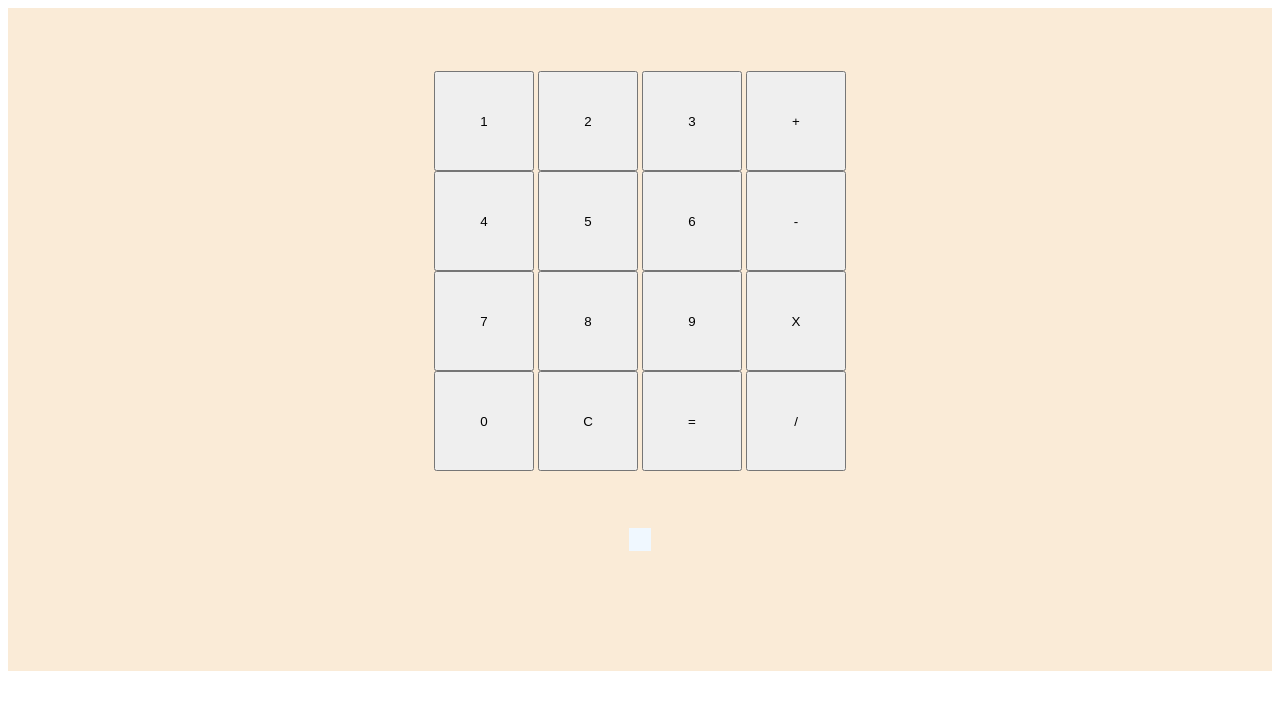
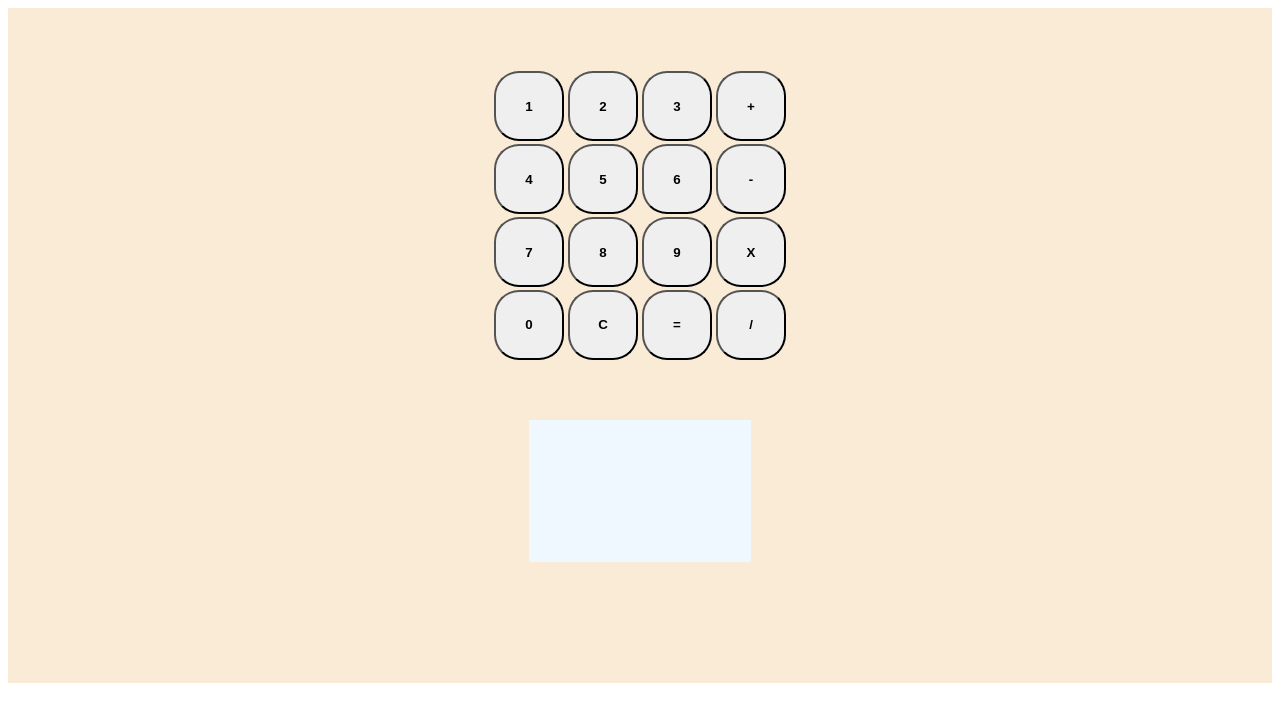
Before and after one commit to Batool13/calculater-1, a plain HTML site: page index.html in a window 1280 px wide. Drawn offline with Linux system fonts and the light colour scheme.

Commit message:
refactor _ editing

```diff
--- a/script.js
+++ b/script.js
@@ -44,7 +44,6 @@ window.onload =  function () {
     equal_dom.addEventListener("click",()=> display("="));
     clear_dom = document.getElementById("clear-btn");
     clear_dom.addEventListener("click",()=> display("clear"));
-
 }
 
 function operate (num,operater,num2){
@@ -75,7 +74,7 @@ function display(singleString)
         if((singleString=="*")||(singleString=="-")||
         (singleString=="+")||(singleString=="/"))
         {
-            operater_array.push(singleString);
+            operater_array[0]=(singleString);
         }
 
 
@@ -83,24 +82,14 @@ function display(singleString)
         if (singleString == "=") {
             myText=display_div_dom.textContent;
             number_array = myText.match(/\d+/g);
-            // for( let index=0 ; index<number_array.length ; index++)
-            // {
-            // if (total!= ( 0 || undefined || isNaN)){
-            //     total=(operate(number_array[index],operater_array[index],number_array[index+1]));
 
-            // }
-            // if((parseFloat(total))!=isNaN)
-            // total=((parseFloat(total))+(operate(number_array[index],operater_array[index],number_array[index+1])));
-
-            // console.log(total)
-            // display_div_dom.textContent+=total;
-            // }
             if((number_array[1]==0)&&(operater_array=="/"))
             {
                 window.alert(`Please enter valid number "Zero not allowd"`)
                 clearDisplay();
 
             }
+
             total=(operate(number_array[0],operater_array[0],number_array[1]));
                  display_div_dom.textContent=total;
         }
@@ -110,6 +99,7 @@ function display(singleString)
 
         clearDisplay();
     }
+
 }
 
 function clearDisplay(){
--- a/style.css
+++ b/style.css
@@ -1,6 +1,10 @@
 button{
-    height: 100px;
-    width: 100px;
+    height: 70px;
+    width: 70px;
+    border-radius: 25px;
+    font-weight:900;
+    margin-bottom: 1%;
+
 }
 .container{
     background-color: antiquewhite;
@@ -15,3 +19,10 @@ button{
     display: flex;
     padding: 1%;
 }
+#display-div{
+    padding: 5%;
+    height: 100px;
+    width: 200px;
+    font-size: large;
+    font-weight: bolder;
+}
```
Also changed, not shown: index.html (+0 -1 lines).
